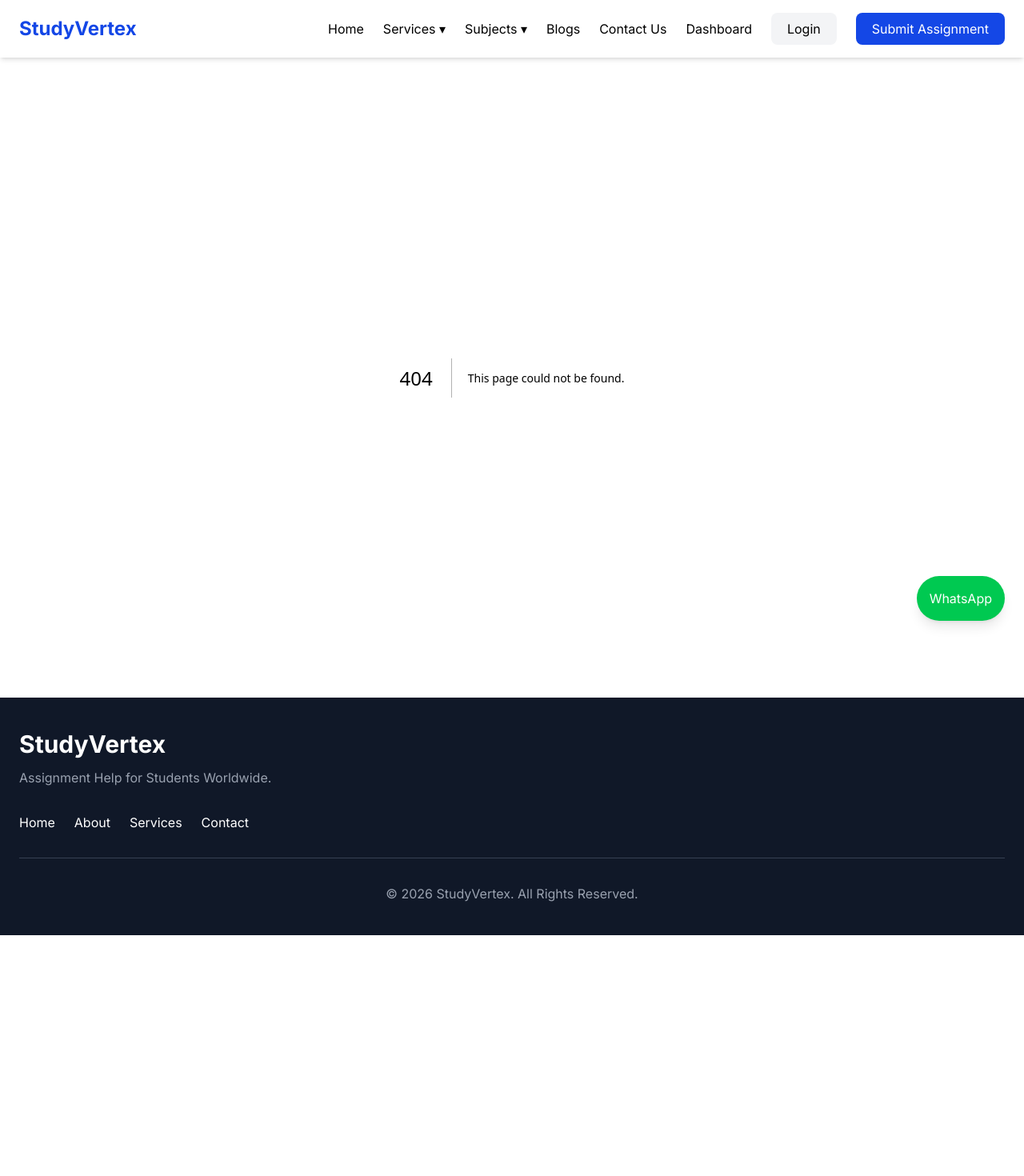
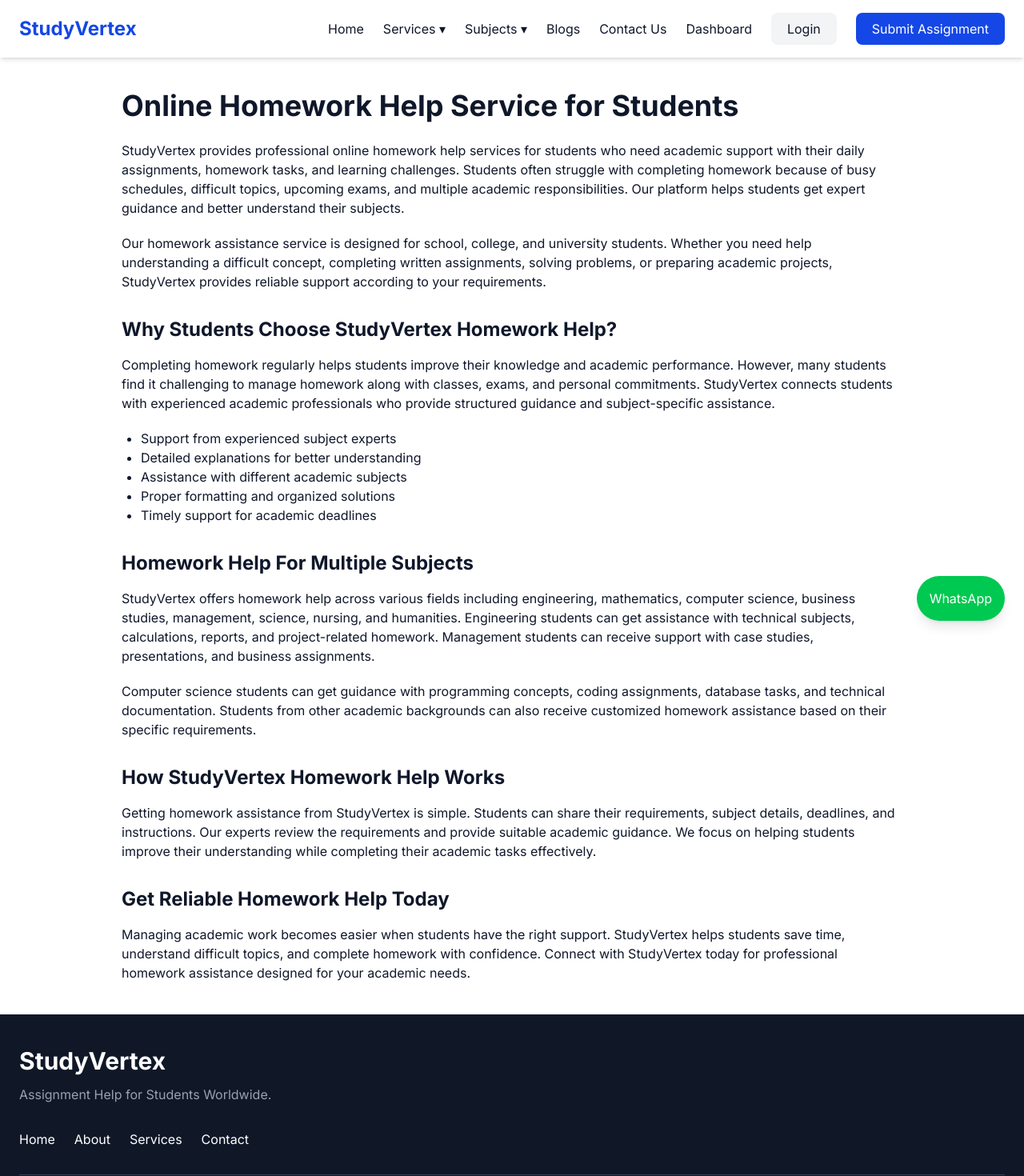
Before and after one commit to souravdadarwal01-max/StudyVertex, a Next.js app: page /homework-help in a window 1280 px wide. Before the commit this address had no page. Shown: the top 1470 px of the page at 80% size. Before the commit the page ends 1169 px from the top, so only its background shows below. Built offline with nearby package versions, Linux system fonts and the light colour scheme.

Commit message:
Create page.tsx

```diff
--- /dev/null
+++ b/app/homework-help/page.tsx
@@ -0,0 +1,127 @@
+export const metadata = {
+  title: "Homework Help Service Online | Expert Homework Assistance - StudyVertex",
+  description:
+    "Get online homework help from StudyVertex experts. We help students with homework, assignments, projects, and academic tasks across different subjects.",
+};
+
+export default function HomeworkHelp() {
+  return (
+    <main className="max-w-5xl mx-auto px-6 py-10">
+
+      <h1 className="text-4xl font-bold mb-6">
+        Online Homework Help Service for Students
+      </h1>
+
+
+      <p className="mb-5">
+        StudyVertex provides professional online homework help services for
+        students who need academic support with their daily assignments,
+        homework tasks, and learning challenges. Students often struggle with
+        completing homework because of busy schedules, difficult topics,
+        upcoming exams, and multiple academic responsibilities. Our platform
+        helps students get expert guidance and better understand their subjects.
+      </p>
+
+
+      <p className="mb-5">
+        Our homework assistance service is designed for school, college, and
+        university students. Whether you need help understanding a difficult
+        concept, completing written assignments, solving problems, or preparing
+        academic projects, StudyVertex provides reliable support according to
+        your requirements.
+      </p>
+
+
+      <h2 className="text-2xl font-bold mt-8 mb-4">
+        Why Students Choose StudyVertex Homework Help?
+      </h2>
+
+
+      <p className="mb-5">
+        Completing homework regularly helps students improve their knowledge and
+        academic performance. However, many students find it challenging to
+        manage homework along with classes, exams, and personal commitments.
+        StudyVertex connects students with experienced academic professionals
+        who provide structured guidance and subject-specific assistance.
+      </p>
+
+
+      <ul className="list-disc ml-6 mb-6">
+
+        <li>
+          Support from experienced subject experts
+        </li>
+
+        <li>
+          Detailed explanations for better understanding
+        </li>
+
+        <li>
+          Assistance with different academic subjects
+        </li>
+
+        <li>
+          Proper formatting and organized solutions
+        </li>
+
+        <li>
+          Timely support for academic deadlines
+        </li>
+
+      </ul>
+
+
+      <h2 className="text-2xl font-bold mt-8 mb-4">
+        Homework Help For Multiple Subjects
+      </h2>
+
+
+      <p className="mb-5">
+        StudyVertex offers homework help across various fields including
+        engineering, mathematics, computer science, business studies,
+        management, science, nursing, and humanities. Engineering students can
+        get assistance with technical subjects, calculations, reports, and
+        project-related homework. Management students can receive support with
+        case studies, presentations, and business assignments.
+      </p>
+
+
+      <p className="mb-5">
+        Computer science students can get guidance with programming concepts,
+        coding assignments, database tasks, and technical documentation.
+        Students from other academic backgrounds can also receive customized
+        homework assistance based on their specific requirements.
+      </p>
+
+
+      <h2 className="text-2xl font-bold mt-8 mb-4">
+        How StudyVertex Homework Help Works
+      </h2>
+
+
+      <p className="mb-5">
+        Getting homework assistance from StudyVertex is simple. Students can
+        share their requirements, subject details, deadlines, and instructions.
+        Our experts review the requirements and provide suitable academic
+        guidance. We focus on helping students improve their understanding
+        while completing their academic tasks effectively.
+      </p>
+
+
+      <h2 className="text-2xl font-bold mt-8 mb-4">
+        Get Reliable Homework Help Today
+      </h2>
+
+
+      <p>
+        Managing academic work becomes easier when students have the right
+        support. StudyVertex helps students save time, understand difficult
+        topics, and complete homework with confidence. Connect with StudyVertex
+        today for professional homework assistance designed for your academic
+        needs.
+      </p>
+
+
+    </main>
+  );
+}
```
